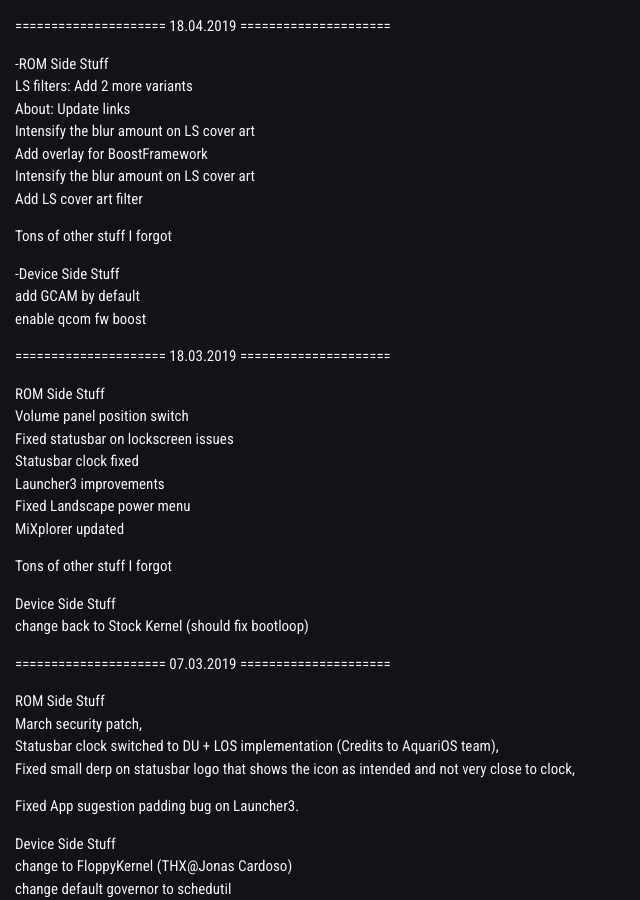
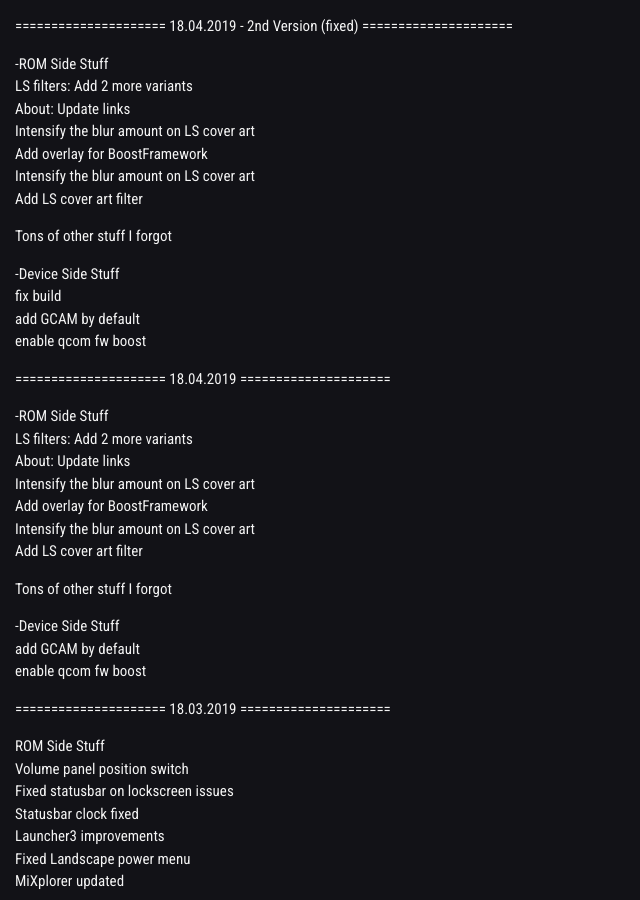
Before and after one commit to tyazx/BootleggersROM-Devices.github.io, a Jekyll site: the page built from _changelog/scorpio.md, in a window 1280 px wide and 900 px high. Shown: the whole window, without its empty margins (0-640 px from the left). Built offline with Jekyll 4.4.1, drawn with Linux system fonts in a browser that asks for light colours; nearby versions of some CDN libraries.

Commit message:
scorpio: 2nd update changelog 18/04/2019

```diff
--- a/_changelog/scorpio.md
+++ b/_changelog/scorpio.md
@@ -2,6 +2,23 @@
 title:scorpio
 layout:changelayout
 ---
+=====================
+    18.04.2019 - 2nd Version (fixed)
+=====================
+* -ROM Side Stuff
+* LS filters: Add 2 more variants
+* About: Update links
+* Intensify the blur amount on LS cover art
+* Add overlay for BoostFramework
+* Intensify the blur amount on LS cover art
+* Add LS cover art filter
+* Tons of other stuff I forgot
+
+* -Device Side Stuff
+* fix build
+* add GCAM by default
+* enable qcom fw boost
+
 =====================
     18.04.2019
 =====================
```
